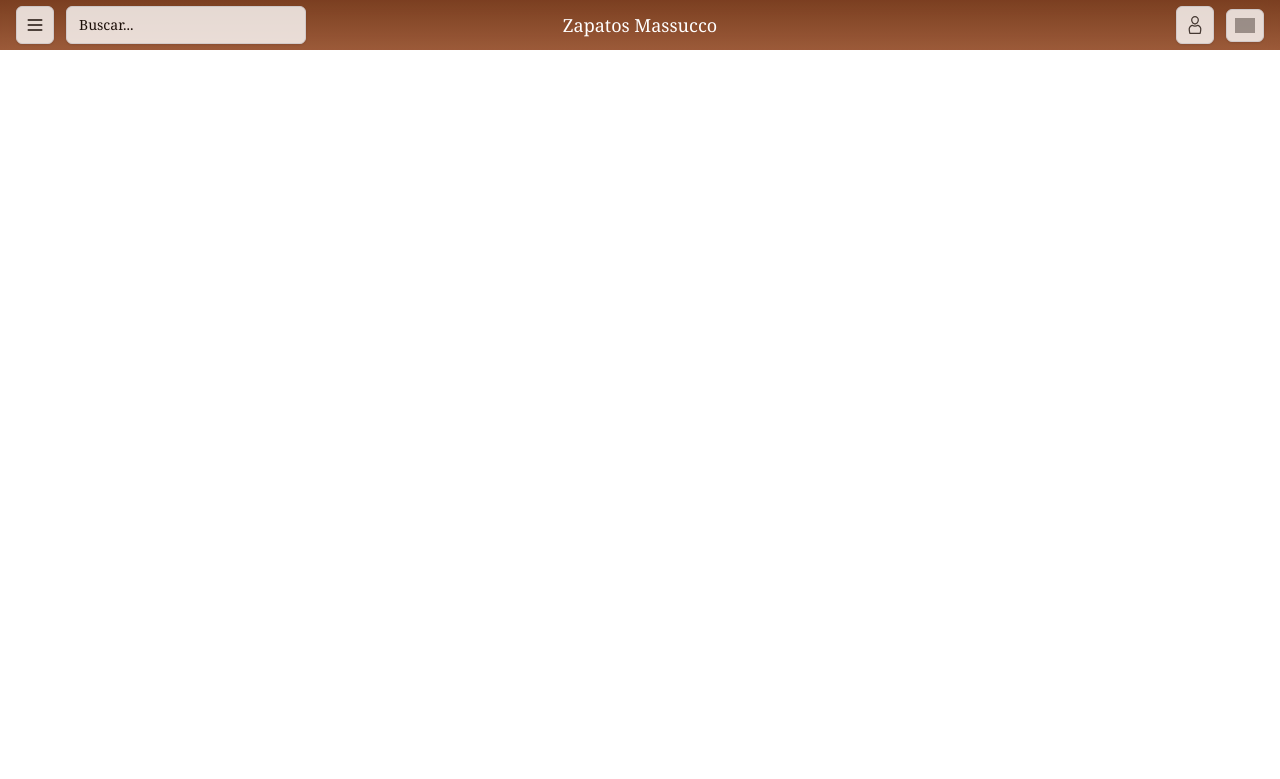
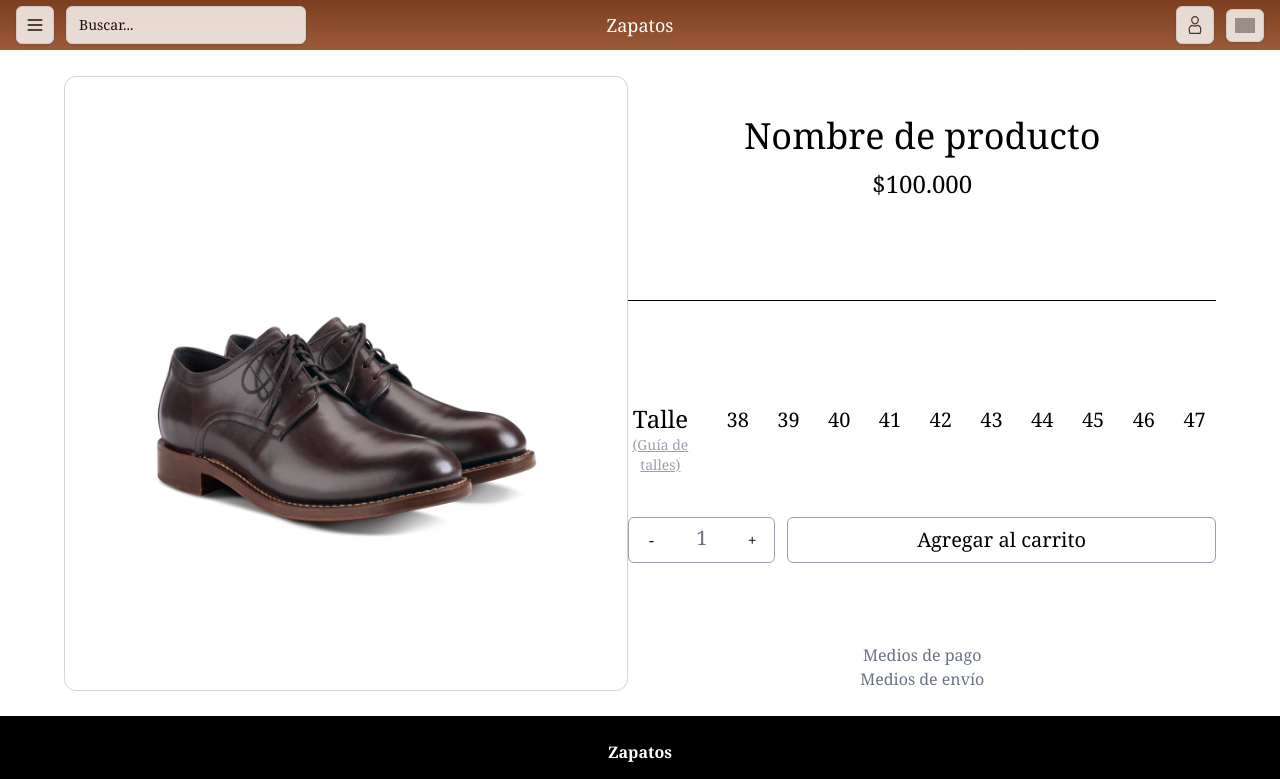
Before and after one commit to MatMassu/zapatos, a Next.js app: page /productos/1 in a window 1280 px wide. Shown: the top 779 px of the page. Built offline with nearby package versions, Linux system fonts and the light colour scheme; grey boxes are pictures that could not be loaded.

Commit message:
- Introduced product page. - Initial DB connection. - TODO: separate product page into server and client component.

```diff
--- a/package.json
+++ b/package.json
@@ -11,7 +11,8 @@
   "dependencies": {
     "next": "15.5.0",
     "react": "19.1.1",
-    "react-dom": "19.1.1"
+    "react-dom": "19.1.1",
+    "vercel": "^32.0.1"
   },
   "devDependencies": {
     "@eslint/eslintrc": "^3.3.1",
--- a/src/app/productos/[slug]/page.tsx
+++ b/src/app/productos/[slug]/page.tsx
@@ -1,14 +1,111 @@
-export default async function ProductPage({
+"use client";
+
+import { useState } from "react";
+
+/*export default async function ProductPage({
   params,
 }: {
   params: Promise<{ Id: number }>;
-}) {
-  const productId = (await params).Id;
+}) { */
+
+export default function ProductPage() {
+  const [amount, setAmount] = useState(1);
+  /*  const productId = (await params).Id; */
+
+  function increaseAmount() {
+    if (amount < 10) {
+      setAmount(amount + 1);
+    }
+  }
+
+  function decreaseAmount() {
+    if (amount > 1) {
+      setAmount(amount - 1);
+    }
+  }
+
   /* TODO: con productId recuperar datos de DB para mostrar info de compra */
   return (
-    <div className="flex flex-row w-screen min-h-screen bg-white text-black text-7xl mt-[50px]">
-      <div>{productId}</div>
-      <div></div>
+    <div className="bg-white mt-[50px] ">
+      <div className="flex px-[5vw] py-[2vw] text-black">
+        <div className="flex basis-1/2 border border-gray-300 rounded-xl justify-center">
+          <img src="/shoes_ph.png" className="scale-75" />
+        </div>
+
+        <div className="flex flex-col items-center font-serif text-center mx-auto">
+          <h1 className="mt-10 text-4xl">Nombre de producto</h1>
+          <h2 className="mt-3 text-2xl">$100.000</h2>
+
+          <hr className="w-full mt-25 mb-25" />
+
+          <div className="flex">
+            <div className="flex flex-col mr-6 p-0.5">
+              <div className="text-2xl">Talle</div>
+              <a href="#" className="text-gray-400 underline text-sm">
+                (Guía de talles)
+              </a>
+            </div>
+
+            <div className="grid grid-cols-10 gap-2">
+              {["38", "39", "40", "41", "42", "43", "44", "45", "46", "47"].map(
+                (n) => (
+                  <button
+                    key={n}
+                    type="button"
+                    className="flex aspect-square rounded-md items-center justify-center cursor-pointer pt-1 px-2 pb-2 text-xl hover:rounded-md hover:scale-110 hover:shadow-2xl active:bg-gray-300 transition"
+                  >
+                    {n}
+                  </button>
+                )
+              )}
+            </div>
+          </div>
+
+          <div className="flex mt-10 gap-3 w-full">
+            <div className="flex justify-between border rounded-md border-gray-400 basis-3/12 p-1.5">
+              <button
+                type="button"
+                aria-label="Decrease"
+                className="aspect-square active:bg-gray-300 active:rounded-sm transition cursor-pointer"
+                onClick={decreaseAmount}
+              >
+                -
+              </button>
+
+              <div className="px-2">
+                <p className="size-full text-center text-xl text-gray-500 select-none">
+                  {amount}
+                </p>
+              </div>
+
+              <button
+                type="button"
+                id="amount"
+                aria-label="Increase"
+                className="aspect-square active:bg-gray-300 active:rounded-sm transition cursor-pointer"
+                onClick={increaseAmount}
+              >
+                +
+              </button>
+            </div>
+
+            <div className="flex-1 border border-gray-400 text-xl p-2 select-none cursor-pointer rounded-md min-w-0 active:bg-gray-300 transition-colors">
+              <button
+                type="button"
+                aria-label="AddToCart"
+                className="cursor-pointer"
+              >
+                Agregar al carrito
+              </button>
+            </div>
+          </div>
+
+          <div className="text-gray-500 mt-20">
+            <p>Medios de pago</p>
+            <p>Medios de envío</p>
+          </div>
+        </div>
+      </div>
     </div>
   );
 }
--- a/src/components/footer.tsx
+++ b/src/components/footer.tsx
@@ -1,7 +1,7 @@
 export default function Footer() {
   return (
     <footer className="bg-black text-white font-serif p-6 flex flex-col items-center space-y-4 mt-auto">
-      <h1 className="font-bold">Zapatos Massucco</h1>
+      <h1 className="font-bold">Zapatos</h1>
 
       <div className="h-20 w-18 border border-white"></div>
 
--- a/src/components/main_products.tsx
+++ b/src/components/main_products.tsx
@@ -2,7 +2,7 @@ import Link from "next/link";
 
 export default function MainProducts() {
   const cardClass =
-    "relative flex flex-col items-center justify-between aspect-[3/4] hover:scale-101 hover:shadow-2xl transform transition-all cursor-pointer pb-4 active:scale-99 select-none bg-radial from-white to-gray-200/60";
+    "relative flex flex-col items-center justify-between aspect-[3/4] hover:scale-101 hover:shadow-2xl hover:rounded-md transform transition-all cursor-pointer pb-4 active:scale-99 select-none bg-radial from-white to-gray-200/60";
 
   const products = Array.from({ length: 13 }).map((_, i) => ({
     name: `Producto ${i + 1}`,
@@ -22,7 +22,7 @@ export default function MainProducts() {
           <h1 className="text-black font-serif text-3xl pt-10">
             {product.name}
           </h1>
-          <img src={product.image} className="scale-70" />
+          <img src={product.image} alt={product.name} className="scale-75" />
           <div className="text-black font-serif flex flex-col items-center gap-5 pb-10">
             <p className="text-center pl-20 pr-20 text-gray-500">
               Lorem ipsum dolor sit amet, consectetur adipiscing elit, sed do
--- a/src/components/navbar.tsx
+++ b/src/components/navbar.tsx
@@ -13,7 +13,7 @@ export default function NavBar() {
 
       {/* Center section: brand */}
       <div className="text-center font-serif text-lg text-white cursor-pointer">
-        <Link href="/">Zapatos Massucco</Link>
+        <Link href="/">Zapatos</Link>
       </div>
 
       {/* Right section: account + cart */}
```
Also changed, not shown: 1 other file (tests, documents, lock files or other folders).
